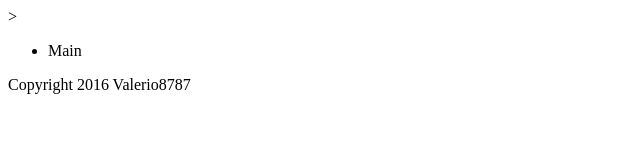
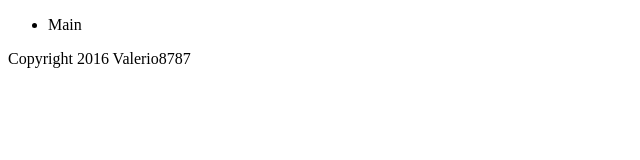
Before and after one commit to valerio8787/valerio8787.github.io, a plain HTML site: page index.html in a window 1280 px wide. Shown: the whole page, without its empty margins (0-640 px from the left). Drawn offline with Linux system fonts and the light colour scheme.

Commit message:
fix init

```diff
--- a/index.html
+++ b/index.html
@@ -5,7 +5,7 @@
 <head>
 	<meta http-equiv="Content-Type" content="text/html; charset=UTF-8" />
 	<title>Route Creator</title>
-	<script type="text/javascript" src="js/script.js"></script>>
+	<script type="text/javascript" src="js/script.js"></script>
 </head>
 
 <body>
```
